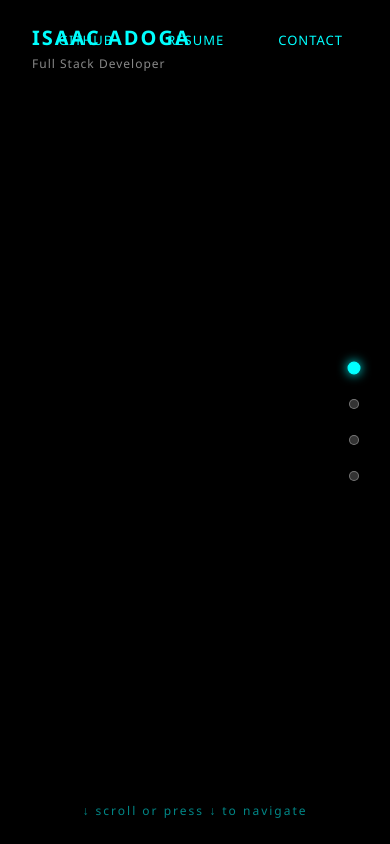
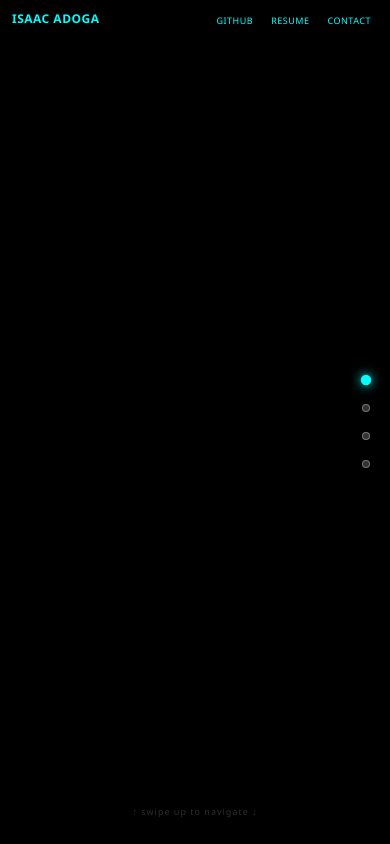
Before and after one commit to Adogacodes/vago-portfolio-3d, a React (Vite) app: page / in a window 390 px wide. Built offline with nearby package versions, Linux system fonts and the light colour scheme; no server answers.

Commit message:
Responsiveness

```diff
--- a/src/App.jsx
+++ b/src/App.jsx
@@ -9,6 +9,7 @@ import ProjectsScene, { ProjectsOverlay } from "./components/scenes/ProjectsScen
 import TransitionManager from "./components/TransitionManager"
 import useScrollSection from "./hooks/useScrollSection"
 import SpaceshipCursor from "./components/SpaceshipCursor"
+import useDeviceDetect from "./hooks/useDeviceDetect"
 
 const SECTION_COLORS = [
   "#00ffff",
@@ -20,6 +21,8 @@ const SECTION_COLORS = [
 export default function App() {
   const { currentSection, previousSection, goToSection } = useScrollSection()
   const [visibleSection, setVisibleSection] = useState(0)
+
+  const { isMobile, isTablet, isTouch } = useDeviceDetect()
 
   const accentColor = SECTION_COLORS[visibleSection]
 
@@ -43,7 +46,8 @@ export default function App() {
       />
 
       {/* Spaceship cursor */}
-      <SpaceshipCursor accentColor={accentColor} />
+      {/* Spaceship cursor — hidden on touch devices */}
+      {!isMobile && !isTablet && <SpaceshipCursor accentColor={accentColor} />}
 
       {/* 3D Canvas */}
       <Canvas camera={{ position: [0, 0, 5], fov: 75 }}>
--- a/src/components/HUD.css
+++ b/src/components/HUD.css
@@ -85,3 +85,93 @@
   0%, 100% { opacity: 0.4; }
   50% { opacity: 1; }
 }
+
+/* Tablet landscape */
+@media (max-width: 1024px) {
+  .hud-top-left {
+    top: 16px;
+    left: 20px;
+  }
+
+  .hud-name {
+    font-size: 16px;
+  }
+
+  .hud-title {
+    font-size: 10px;
+  }
+
+  .hud-top-right {
+    top: 16px;
+    right: 20px;
+    gap: 16px;
+  }
+
+  .hud-link {
+    font-size: 11px;
+    padding: 4px 10px;
+  }
+}
+
+/* Tablet portrait */
+@media (max-width: 768px) {
+  .hud-top-left {
+    top: 12px;
+    left: 16px;
+  }
+
+  .hud-name {
+    font-size: 14px;
+    letter-spacing: 1px;
+  }
+
+  .hud-title {
+    display: none;
+  }
+
+  .hud-top-right {
+    top: 12px;
+    right: 16px;
+    gap: 8px;
+  }
+
+  .hud-link {
+    font-size: 10px;
+    padding: 4px 8px;
+    letter-spacing: 0.5px;
+  }
+
+  .hud-hint {
+    font-size: 10px;
+    letter-spacing: 1px;
+  }
+}
+
+/* Mobile portrait */
+@media (max-width: 576px) {
+  .hud-top-left {
+    top: 10px;
+    left: 12px;
+  }
+
+  .hud-name {
+    font-size: 12px;
+    letter-spacing: 0.5px;
+  }
+
+  .hud-top-right {
+    top: 10px;
+    right: 12px;
+    gap: 4px;
+  }
+
+  .hud-link {
+    font-size: 9px;
+    padding: 3px 6px;
+  }
+
+  .hud-hint {
+    font-size: 9px;
+    bottom: 16px;
+  }
+}
--- a/src/components/HUD.jsx
+++ b/src/components/HUD.jsx
@@ -26,13 +26,14 @@ export default function HUD({ accentColor }) {
         </a>
       </div>
 
-      {/* Bottom center - navigation hint */}
-      <div className="hud-bottom-center">
-        <span className="hud-hint" style={{ color: accentColor }}>
-          ↓ scroll or press ↓ to navigate
-        </span>
-      </div>
-
+     {/* Bottom center - navigation hint */}
+<div className="hud-bottom-center">
+  <span className="hud-hint">
+    {typeof window !== "undefined" && window.innerWidth < 1024
+      ? "↑ swipe up to navigate ↓"
+      : "↓ scroll or press ↓ to navigate"}
+  </span>
+</div>
     </div>
   )
 }
--- a/src/components/NavigationDot.css
+++ b/src/components/NavigationDot.css
@@ -39,3 +39,25 @@
 .nav-dot.active {
   transform: scale(1.3);
 }
+
+/* Tablet and mobile — move dots to bottom center */
+/* Tablet and mobile — keep vertical but smaller on right side */
+@media (max-width: 1024px) {
+  .nav-dots-container {
+    right: 12px;
+    top: 50%;
+    transform: translateY(-50%);
+    flex-direction: column;
+    gap: 4px;
+  }
+
+  .nav-dot-wrapper {
+    width: 24px;
+    height: 24px;
+  }
+
+  .nav-dot {
+    width: 8px;
+    height: 8px;
+  }
+}
--- /dev/null
+++ b/src/hooks/useDeviceDetect.js
@@ -0,0 +1,23 @@
+import { useState, useEffect } from "react"
+
+export default function useDeviceDetect() {
+  const [isMobile, setIsMobile] = useState(false)
+  const [isTablet, setIsTablet] = useState(false)
+  const [isTouch, setIsTouch] = useState(false)
+
+  useEffect(() => {
+    const check = () => {
+      const width = window.innerWidth
+      setIsMobile(width < 576)
+      setIsTablet(width >= 576 && width < 1024)
+      // only hide cursor on actual small screens
+      setIsTouch(width < 1024)
+    }
+
+    check()
+    window.addEventListener("resize", check)
+    return () => window.removeEventListener("resize", check)
+  }, [])
+
+  return { isMobile, isTablet, isTouch }
+}
--- a/src/hooks/useScrollSection.js
+++ b/src/hooks/useScrollSection.js
@@ -7,8 +7,8 @@ export default function useScrollSection() {
   const [previousSection, setPreviousSection] = useState(0)
   const isThrottled = useRef(false)
   const currentSectionRef = useRef(0)
+  const touchStartY = useRef(null)
 
-  // keep ref in sync with state
   useEffect(() => {
     currentSectionRef.current = currentSection
   }, [currentSection])
@@ -51,12 +51,33 @@ export default function useScrollSection() {
       else goToPrev()
     }
 
+    const handleTouchStart = (e) => {
+      touchStartY.current = e.touches[0].clientY
+    }
+
+    const handleTouchEnd = (e) => {
+      if (touchStartY.current === null) return
+      const delta = touchStartY.current - e.changedTouches[0].clientY
+
+      // minimum swipe distance of 50px
+      if (Math.abs(delta) < 50) return
+
+      if (delta > 0) goToNext()
+      else goToPrev()
+
+      touchStartY.current = null
+    }
+
     window.addEventListener("keydown", handleKeyDown)
     window.addEventListener("wheel", handleScroll)
+    window.addEventListener("touchstart", handleTouchStart)
+    window.addEventListener("touchend", handleTouchEnd)
 
     return () => {
       window.removeEventListener("keydown", handleKeyDown)
       window.removeEventListener("wheel", handleScroll)
+      window.removeEventListener("touchstart", handleTouchStart)
+      window.removeEventListener("touchend", handleTouchEnd)
     }
   }, [goToNext, goToPrev])
 
```
